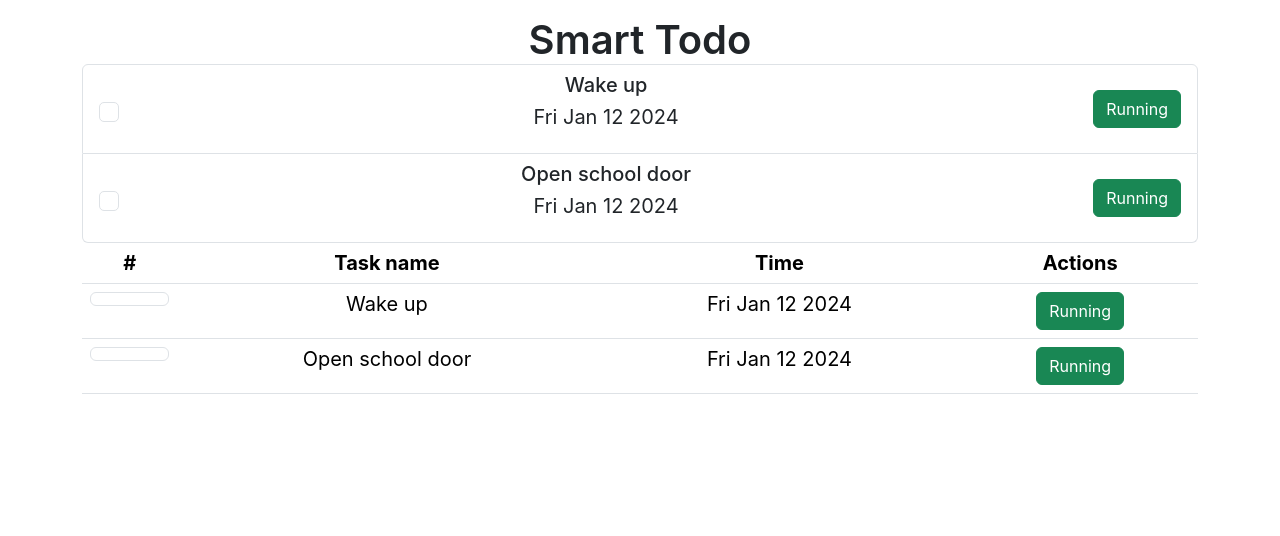
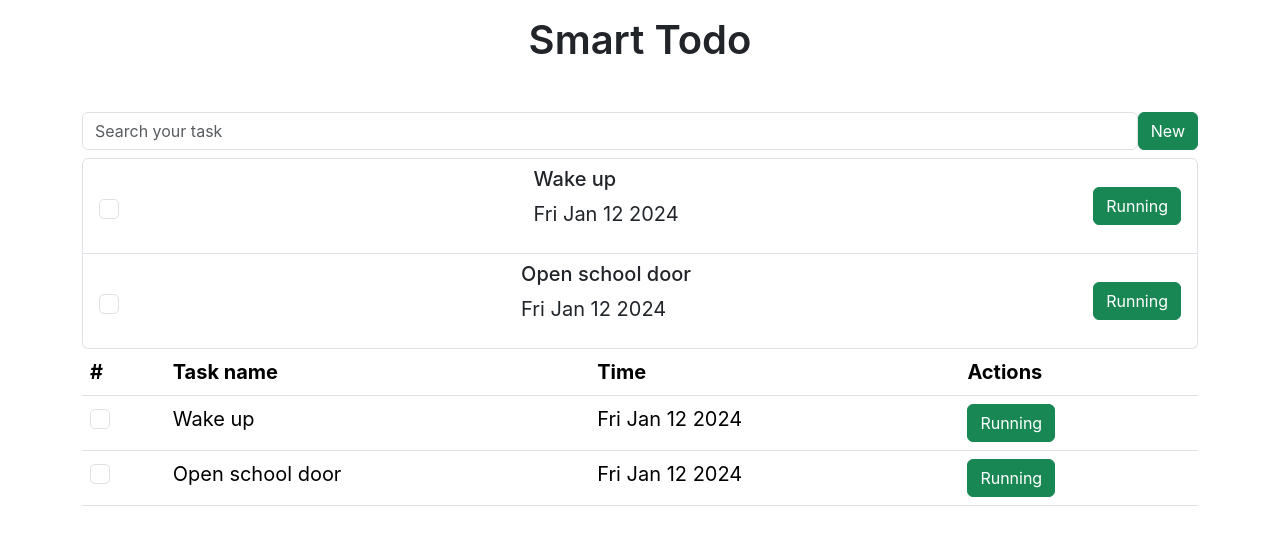
Before and after one commit to Jobayer109/Smart-Todo, a React (Create React App) app: page / in a window 1280 px wide. Shown: the top 536 px of the page. Built offline with nearby package versions, Linux system fonts and the light colour scheme.

Commit message:
Search panel created

```diff
--- /dev/null
+++ b/src/components/controller/index.jsx
@@ -0,0 +1,16 @@
+import React from "react";
+import SearchPanel from "./search-panel";
+
+const Controller = ({ term, handleSearch, toggleForm }) => {
+  return (
+    <div>
+      <SearchPanel
+        term={term}
+        handleSearch={handleSearch}
+        toggleForm={toggleForm}
+      />
+    </div>
+  );
+};
+
+export default Controller;
--- /dev/null
+++ b/src/components/controller/search-panel.jsx
@@ -0,0 +1,27 @@
+import PropTypes from "prop-types";
+import React from "react";
+import { Button, Input } from "reactstrap";
+
+const SearchPanel = ({ term, handleSearch, toggleForm }) => {
+  return (
+    <div className="d-flex my-2">
+      <Input
+        type="text"
+        value={term}
+        placeholder="Search your task"
+        onChange={handleSearch}
+      ></Input>
+      <Button color="success" onClick={toggleForm}>
+        New
+      </Button>
+    </div>
+  );
+};
+
+SearchPanel.propTypes = {
+  term: PropTypes.string.isRequired,
+  handleSearch: PropTypes.func.isRequired,
+  toggleForm: PropTypes.func.isRequired,
+};
+
+export default SearchPanel;
--- a/src/components/tableView/index.jsx
+++ b/src/components/tableView/index.jsx
@@ -8,12 +8,13 @@ const RawItem = ({ todo, toggleSelect, toggleComplete }) => {
     <tr>
       <td>
         <Input
-          type="checkBox"
+          type="checkbox"
           id={id}
           checked={isSelect}
           onChange={() => toggleSelect(id)}
         />
       </td>
+
       <td>
         {text} <br />
         {/* {description} */}
--- a/src/components/todos/index.jsx
+++ b/src/components/todos/index.jsx
@@ -1,4 +1,5 @@
 import React, { Component } from "react";
+import Controller from "../controller";
 import ListView from "../listView";
 import TableView from "../tableView";
 
@@ -28,8 +29,10 @@ class Todo extends Component {
   render() {
     return (
       <div>
-        <h1 className="display- fw-semibold text-center mb-5">
-          Smart Todo
+        <h1 className="display- fw-semibold text-center mb-5">Smart Todo </h1>
+        <div>
+          <Controller />
+        </div>
         <div>
           <ListView
             todos={this.state}
@@ -42,7 +45,6 @@ class Todo extends Component {
             toggleSelect={this.toggleSelect}
           />
         </div>
-        </h1>
       </div>
     );
   }
```
Lines whose indentation alone changed are shown as unchanged.
